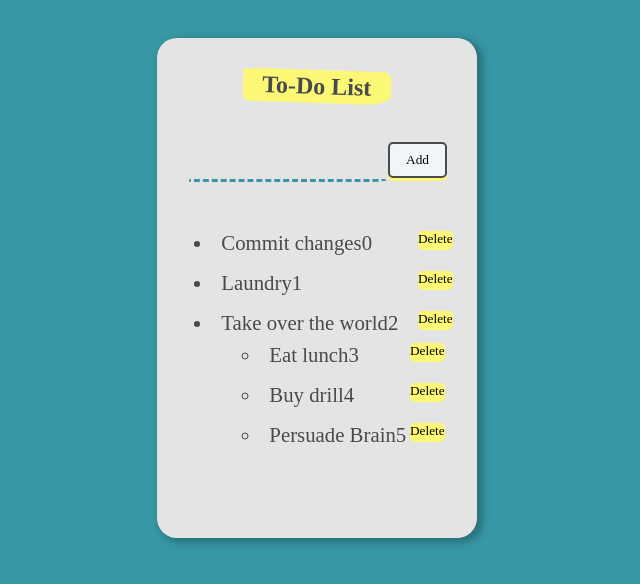
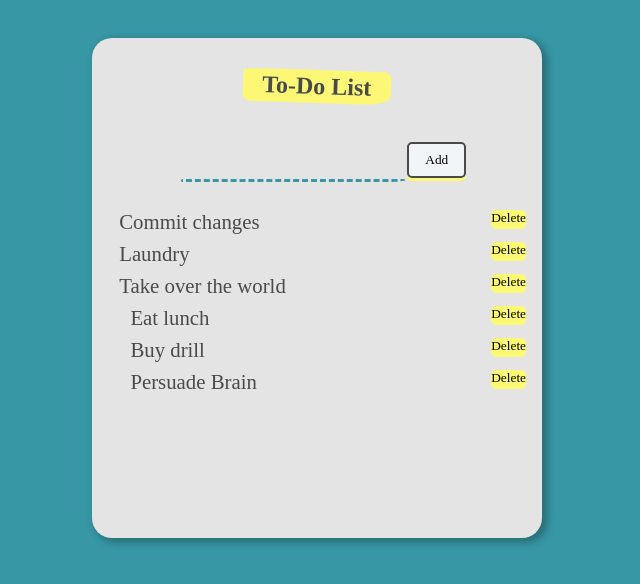
Before and after one commit to mthielvoldt/list-palette, a React (Create React App) app: page / in a window 1280 px wide. Shown: the top 584 px of the page, without its empty margins (323-963 px from the left). Built offline with nearby package versions, Linux system fonts and the light colour scheme.

Commit message:
Switch to <div> for Items, tweak style

```diff
--- a/src/AddItemForm/AddItemForm.css
+++ b/src/AddItemForm/AddItemForm.css
@@ -1,3 +1,8 @@
+
+.form {
+  padding-left: 0.7rem;
+}
+
 .form input {
     box-sizing: border-box;
     background-color: transparent;
@@ -9,11 +14,12 @@
     font-family: "Architects Daughter", cursive;
     font-size: 1rem;
     color: hsla(260, 2%, 25%, 0.7);
-    width: 70%;
+    width: auto;
     margin-bottom: 20px;
   }
 
   button {
+    position: relative;
     padding: 0;
     border: none;
     font-family: "Architects Daughter", cursive;
--- a/src/App/App.css
+++ b/src/App/App.css
@@ -5,7 +5,7 @@
   height: auto;
   min-height: 500px;
   max-width: 500px;
-  min-width: 250px;
+  min-width: 450px;
   background: #e4e4e4;
   border-radius: 20px;
   box-shadow: 4px 3px 7px 2px #00000040;
--- a/src/Item/Item.css
+++ b/src/Item/Item.css
@@ -1,6 +1,10 @@
 .item {
     /* background: #f1f5f8; */
     cursor: default;
+    text-align: left;
+    position: relative;
+    padding-top: 0.5rem;
+    padding-left: 0.7rem;
   }
 
   .item.over {
@@ -13,9 +17,3 @@
   .item button {
     float: right;
   }
-
-  li {
-    text-align: left;
-    position: relative;
-    padding: 0.5rem;
-  }
--- a/src/Item/Item.jsx
+++ b/src/Item/Item.jsx
@@ -67,7 +67,7 @@ function Item({ item, items, position, deleteCB, moveCB }) {
   }
 
   return (
-    <li
+    <div
       className="item"
       draggable="true"
       onDragOver={e => handleDragOver(e)}
@@ -78,7 +78,7 @@ function Item({ item, items, position, deleteCB, moveCB }) {
       onClick={onItemClick}
       style={struck ? { textDecoration: "line-through" } : null}
     >
-      {item.text}{position}
+      {item.text}
       <button onClick={e => deleteMe(e)}>Delete</button>
       {(item.child) &&
         <List
@@ -89,7 +89,7 @@ function Item({ item, items, position, deleteCB, moveCB }) {
           moveCB={moveCB}
         />
       }
-    </li>
+    </div>
   );
 }
 export default Item;
--- a/src/List/List.jsx
+++ b/src/List/List.jsx
@@ -20,7 +20,7 @@ function List({ items, index, position, deleteCB, moveCB }) {
     index = item.next;
   }
 
-  return (<ul>{a}</ul>);
+  return (<div className="list">{a}</div>);
 }
 
 export default List;
```
